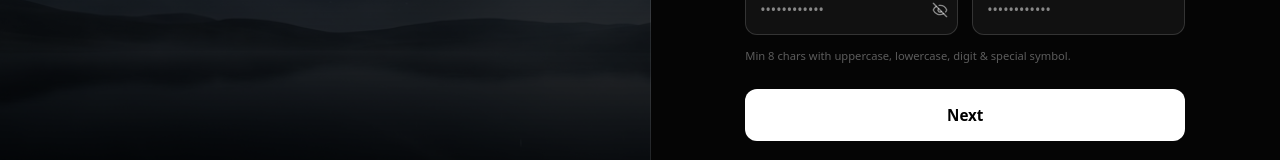
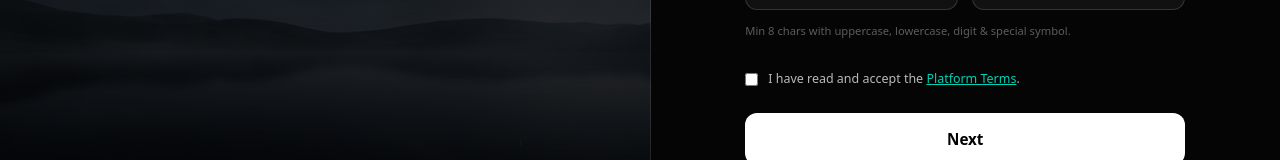
Before and after one commit to ajacs10/nova, a Next.js app in the folder frontend/: page /en/auth/register in a window 1280 px wide. Shown: the part 471-631 px from the top of the page. Built offline with nearby package versions, Linux system fonts and the light colour scheme; no server answers.

Commit message:
feat: require terms acceptance

```diff
--- a/frontend/src/app/[locale]/auth/register/page.tsx
+++ b/frontend/src/app/[locale]/auth/register/page.tsx
@@ -39,6 +39,7 @@ export default function RegisterPage() {
   const [phoneNum, setPhoneNum] = useState('');
   const [password, setPassword] = useState('');
   const [confirmPassword, setConfirmPassword] = useState('');
+  const [acceptedTerms, setAcceptedTerms] = useState(false);
   const [showPassword, setShowPassword] = useState(false);
   const [isLoading, setIsLoading] = useState(false);
   const [errors, setErrors] = useState<Record<string, string>>({});
@@ -182,6 +183,9 @@ export default function RegisterPage() {
       confirmPassword: true,
     });
 
+    if (!acceptedTerms) {
+      newErrors.terms = isPt ? 'Aceita os termos da plataforma para criar a conta.' : 'Accept the platform terms to create your account.';
+    }
     return !Object.values(newErrors).some((err) => err !== '');
   };
 
@@ -206,7 +210,7 @@ export default function RegisterPage() {
     setIsLoading(true);
     const fullName = `${firstName} ${lastName}`.trim();
     try {
-      await register(fullName, email, password, `${countryCode}${phoneNum.replace(/\D/g, '')}`);
+      await register(fullName, email, password, `${countryCode}${phoneNum.replace(/\D/g, '')}`, acceptedTerms);
       setIsLoading(false);
       router.push(`/${locale}/auth/verify-email?email=${encodeURIComponent(email)}`);
     } catch (requestError) {
@@ -586,6 +590,25 @@ export default function RegisterPage() {
                 : 'Min 8 chars with uppercase, lowercase, digit & special symbol.'}
             </div>
 
+            <label style={{ display: 'flex', alignItems: 'flex-start', gap: 10, marginTop: 14, color: 'rgba(255,255,255,0.72)', fontSize: '0.78rem', lineHeight: 1.5, cursor: 'pointer' }}>
+              <input
+                type="checkbox"
+                checked={acceptedTerms}
+                onChange={(event) => {
+                  setAcceptedTerms(event.target.checked);
+                  if (event.target.checked) setErrors((previous) => ({ ...previous, terms: '' }));
+                }}
+                style={{ marginTop: 3, accentColor: '#00d2b5' }}
+              />
+              <span>
+                {isPt ? 'Li e aceito os ' : 'I have read and accept the '}
+                <Link href={`/${locale}/terms`} target="_blank" style={{ color: '#00d2b5', textDecoration: 'underline' }}>
+                  {isPt ? 'Termos da plataforma' : 'Platform Terms'}
+                </Link>.
+              </span>
+            </label>
+            {errors.terms && <span style={{ color: '#f87171', fontSize: '0.72rem', display: 'block', marginTop: 5 }}>{errors.terms}</span>}
+
             {/* Botão Principal Branco com Texto Preto */}
             <button
               type="submit"
--- a/frontend/src/shared/lib/api.ts
+++ b/frontend/src/shared/lib/api.ts
@@ -88,11 +88,11 @@ export function login(email: string, password: string)
   });
 }
 
-export function register(name: string, email: string, password: string, phone?: string)
+export function register(name: string, email: string, password: string, phone?: string, acceptedTerms = false)
 {
   return fetcher<{ message: string }>("/auth/register", {
     method: "POST",
-    body: JSON.stringify({ name, email, password, phone }),
+    body: JSON.stringify({ name, email, password, phone, acceptedTerms }),
   });
 }
 
```
Also changed, not shown: 2 other files (tests, documents, lock files or other folders).
